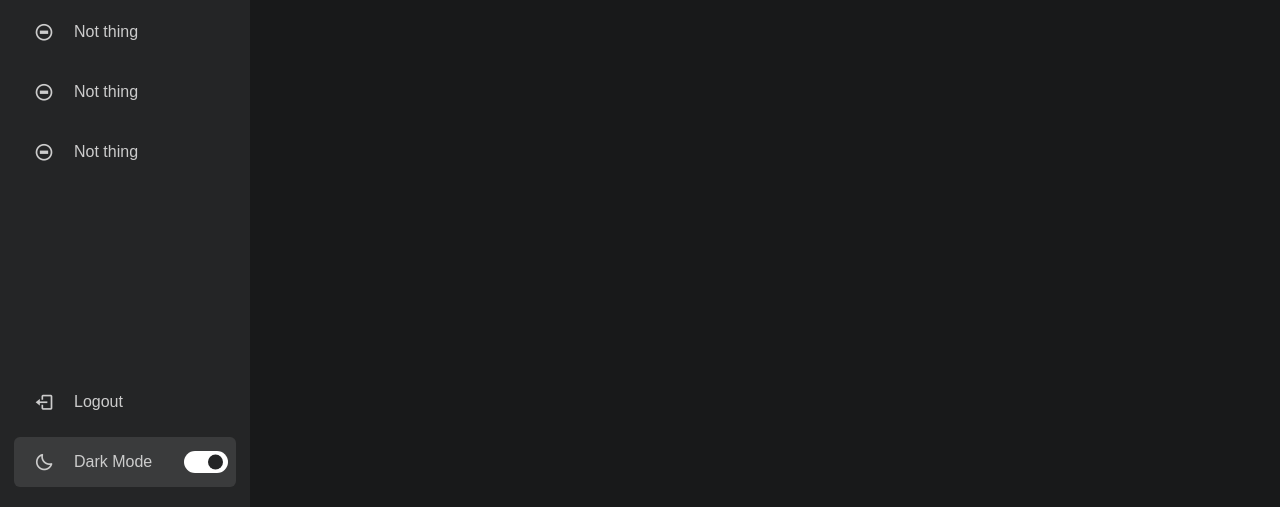
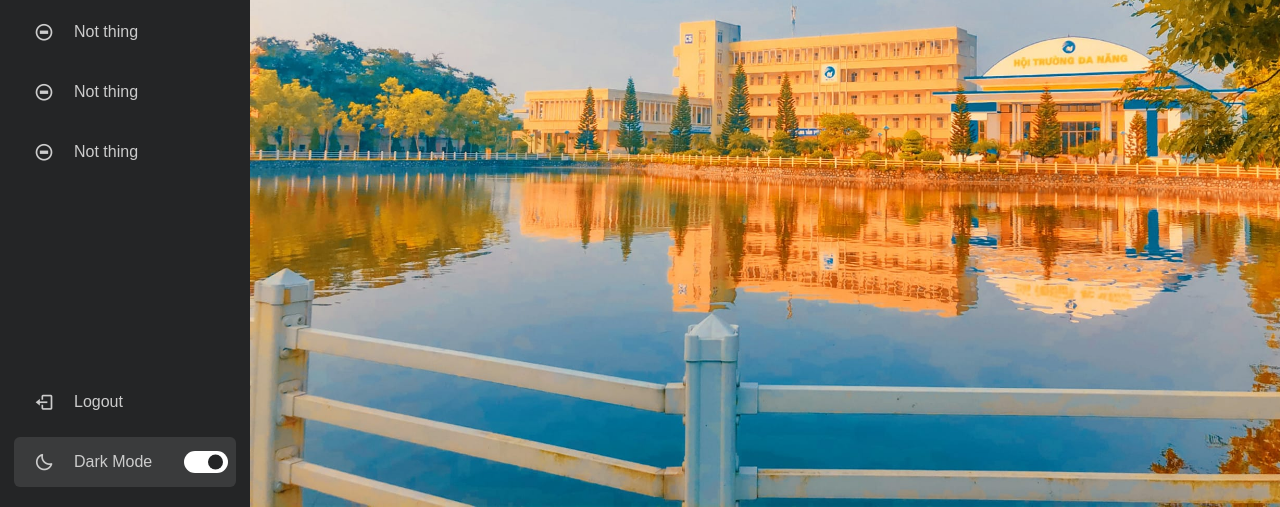
Before and after one commit to evileye2002/not-a-website, a plain HTML site: page index.html in a window 1280 px wide. Shown: the part 293-800 px from the top of the page. Drawn offline with nearby package versions, Linux system fonts and the light colour scheme.

Commit message:
Update style.css

```diff
--- a/style.css
+++ b/style.css
@@ -276,7 +276,8 @@ body.light .switch::before{
 	height: 100vh;
 	left: 250px;
 	width: calc(100% - 250px);
-	background: var(--primary-light-color);
+	background-image: url("background_pic.jpg");
+	background-size: cover;
 	transition: var(--tran-05);
 }
 
```
